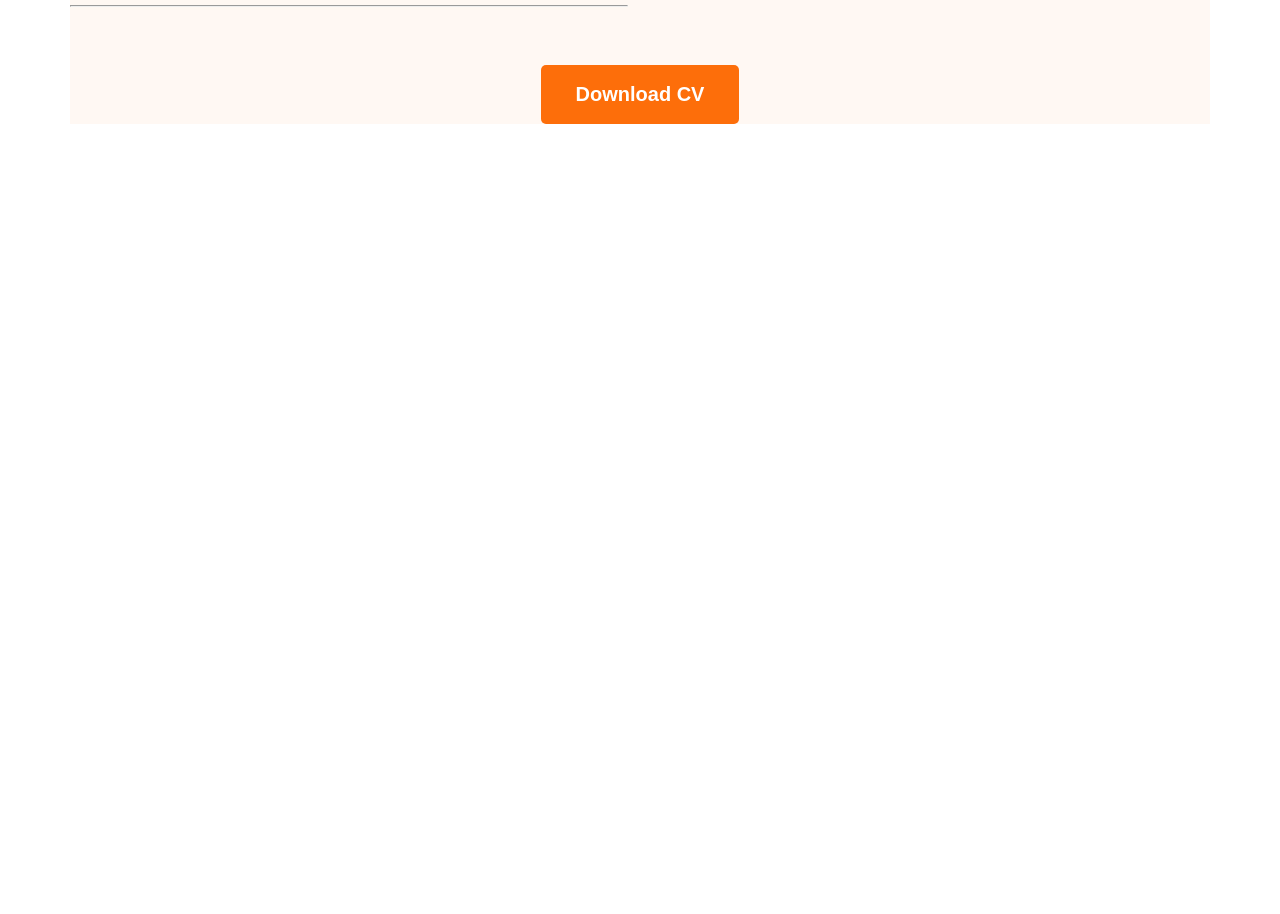
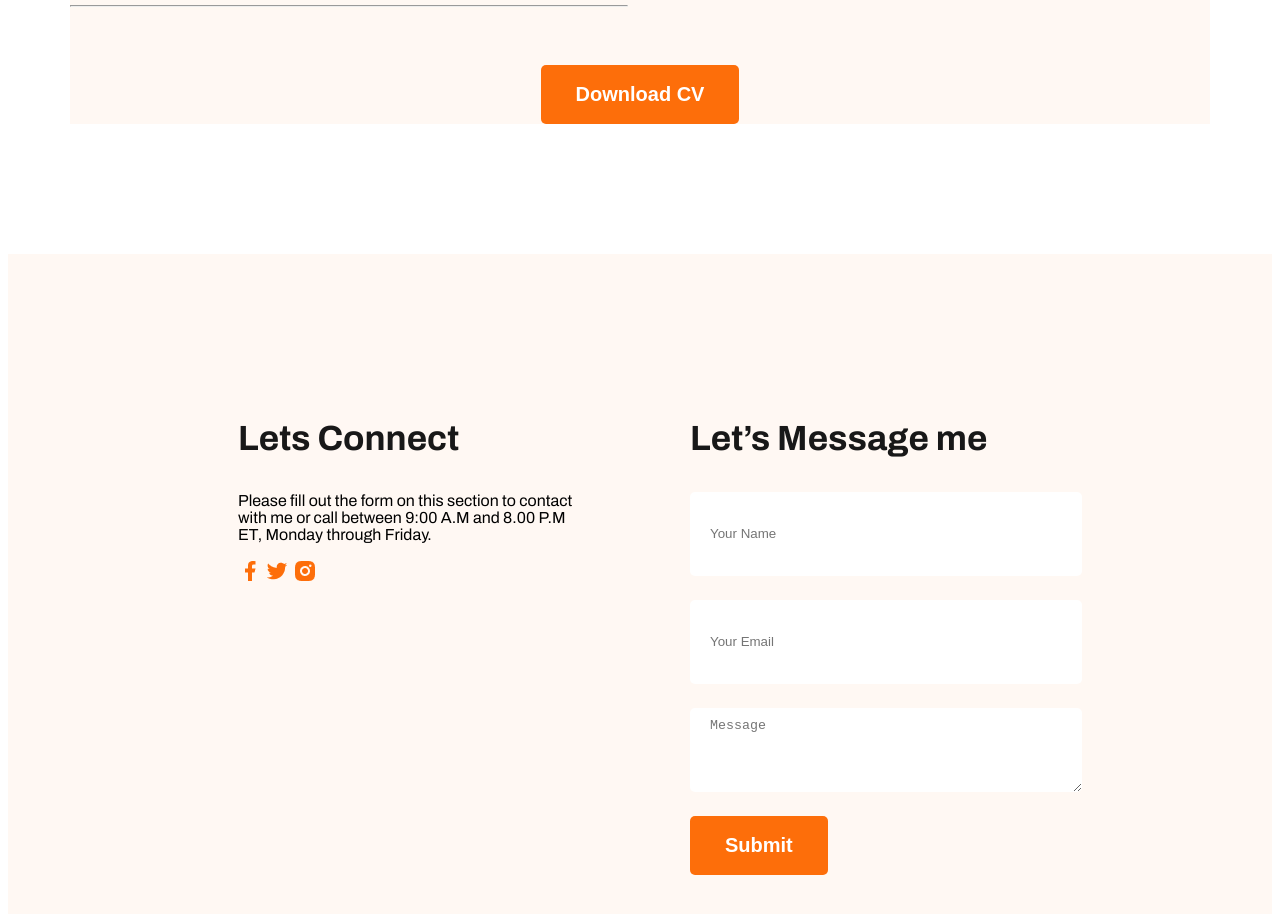
Before and after one commit to roll-raihan/webdeveloper-portfolio, a plain HTML site: page index.html in a window 1280 px wide. Shown: the part 2742-3656 px from the top of the page. Before the commit the page ends 2996 px from the top, so only its background shows below. Drawn offline with Linux system fonts and the light colour scheme.

Commit message:
added footer

```diff
--- a/index.html
+++ b/index.html
@@ -137,8 +137,25 @@ to any of the 1500+ FontAwesome 5 free icons available. Aenean commodo ligula eg
         </div>
        </section>
     </main>
-    <footer>
-
+    <footer class="secodary-bg">
+        <div class="footer-column">
+            <h3 class="section-title">Lets Connect</h3>
+            <p>Please fill out the form on this section to contact with me or call between 9:00 A.M and 8.00 P.M ET, Monday through Friday.</p>
+            <div>
+             <a href=""><img src="images/icons/facebook.png" alt=""></a>
+             <a href=""><img src="images/icons/twitter.png" alt=""></a>
+             <a href=""><img src="images/icons/insta.png" alt=""></a>
+        </div>
+        </div>
+        <div class="footer-column">
+            <h3 class="section-title">Let’s Message me</h3>
+            <form action="">
+                <input type="text" name="" id="" placeholder="Your Name">
+                <input type="email" name="" id="" placeholder="Your Email">
+                <textarea name="" id="" cols="30" rows="10" placeholder="Message"></textarea>
+                <input class="btn-primary" type="submit" value="Submit">
+            </form>
+        </div>
     </footer>
 </body>
 </html>
--- a/styles/portfolio.css
+++ b/styles/portfolio.css
@@ -141,3 +141,24 @@ main section{
 .resume-dwnld-cv{
     margin-top: 50px;
 }
+/* footer styles */
+
+footer{
+    padding: 130px 230px;
+    display: flex;
+    gap: 100px;
+    background-color: #FFF8F3;
+}
+.footer-column{
+    width: 50%;
+}
+footer input[type="text"] , footer input[type="Email"] , footer textarea{
+    height: 64px;
+    border-radius: 5px;
+    background-color: white;
+    display: block;
+    width: 100%;
+    padding: 10px 20px;
+    margin-bottom: 24px;
+    border: none;
+}
```
